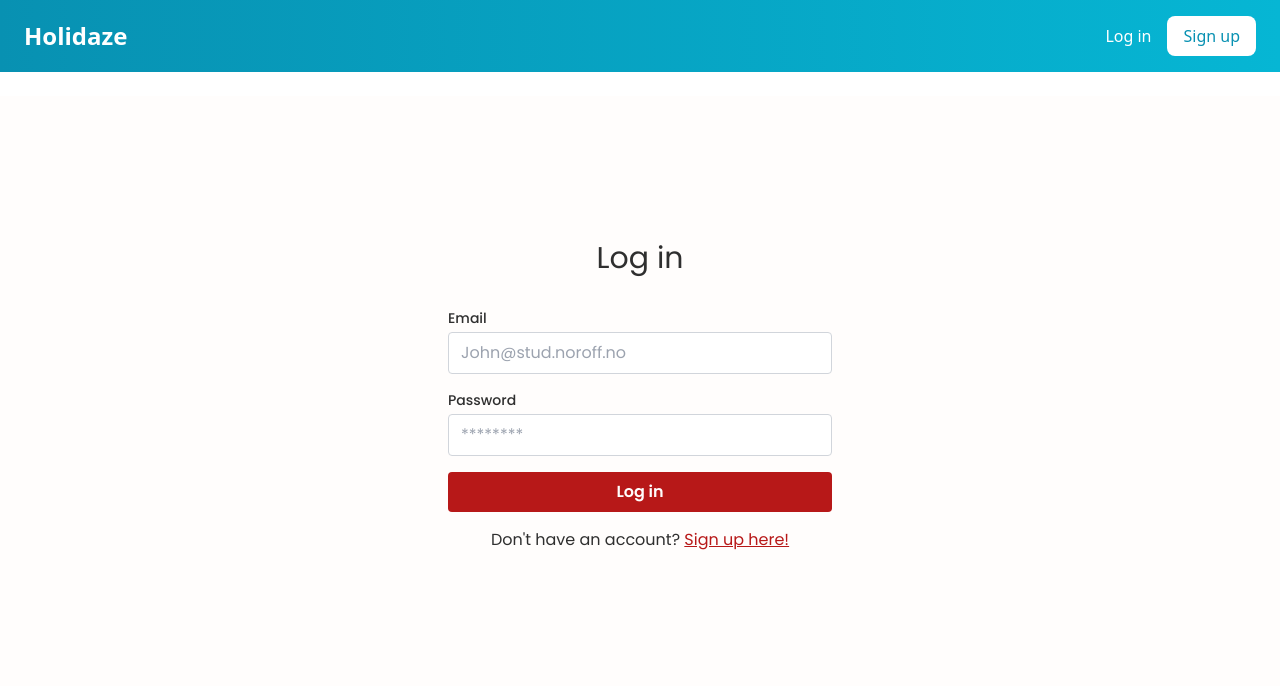
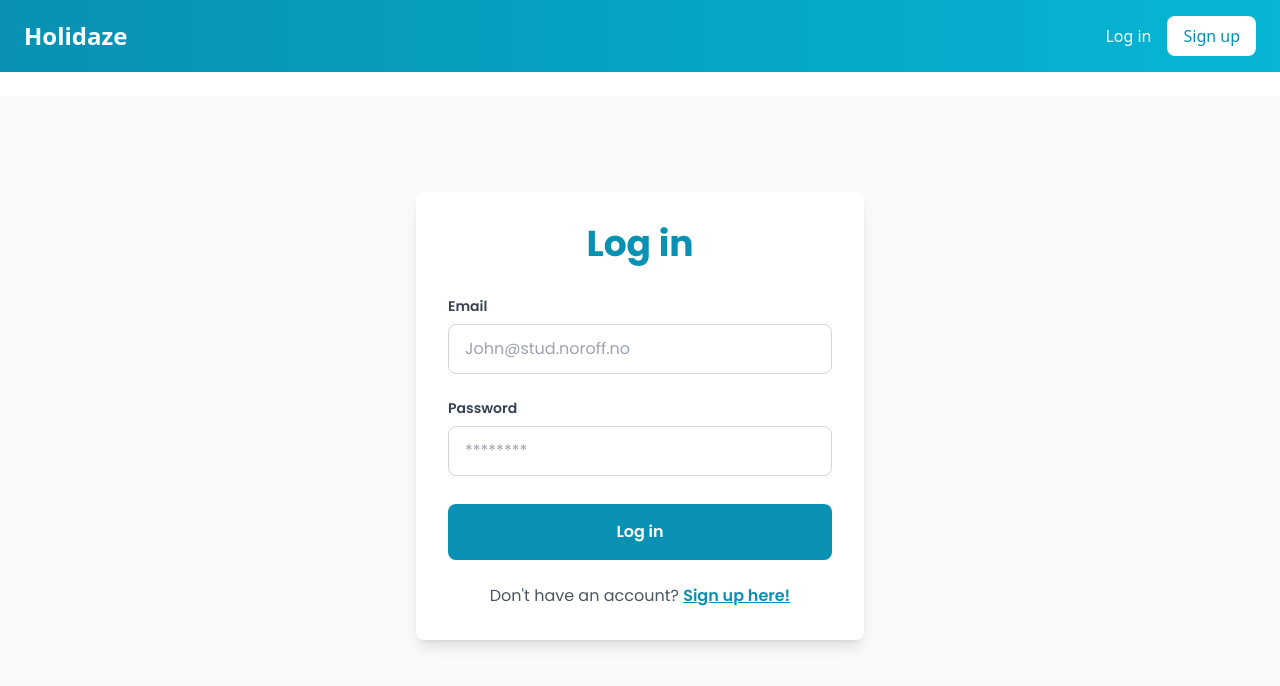
Before and after one commit to Bavy89/Holidaze, a React (Vite) app: page /login in a window 1280 px wide. Shown: the top 686 px of the page. Built offline with nearby package versions, Linux system fonts and the light colour scheme.

Commit message:
Update LoginPage.jsx

```diff
--- a/src/pages/LoginPage.jsx
+++ b/src/pages/LoginPage.jsx
@@ -52,57 +52,56 @@ const LoginPage = () => {
  };
 
  return (
-    <div className="flex flex-col items-center min-h-screen p-6 pt-36">
-      <h1 className="text-3xl text-text mb-8">Log in</h1>
+   <div className="flex flex-col items-center min-h-screen pt-24 bg-gray-50">
+     <div className="w-full max-w-md p-8 bg-white rounded-lg shadow-lg">
+       <h1 className="text-4xl font-bold text-center text-cyan-600 mb-8">Log in</h1>
 
-      <form
-        onSubmit={handleSubmit(onSubmit)}
-        className="w-full max-w-sm space-y-4"
-      >
+       <form onSubmit={handleSubmit(onSubmit)} className="space-y-6">
          <div>
-          <label className="block text-text text-sm font-medium mb-1">
+           <label className="block text-gray-700 text-sm font-semibold mb-2">
              Email
            </label>
            <input
              type="email"
              {...register("email")}
              placeholder="John@stud.noroff.no"
-            className="w-full border border-gray-300 rounded px-3 py-2 text-text"
+             className="w-full px-4 py-3 rounded-lg border border-gray-300 focus:border-cyan-500 focus:ring-2 focus:ring-cyan-200 focus:outline-none transition-all duration-200"
            />
-          <p className="text-red-500 text-sm">{errors.email?.message}</p>
+           <p className="mt-1 text-red-500 text-sm">{errors.email?.message}</p>
          </div>
 
          <div>
-          <label className="block text-text text-sm font-medium mb-1">
+           <label className="block text-gray-700 text-sm font-semibold mb-2">
              Password
            </label>
            <input
              type="password"
              {...register("password")}
              placeholder="********"
-            className="w-full border border-gray-300 rounded px-3 py-2 text-text"
+             className="w-full px-4 py-3 rounded-lg border border-gray-300 focus:border-cyan-500 focus:ring-2 focus:ring-cyan-200 focus:outline-none transition-all duration-200"
            />
-          <p className="text-red-500 text-sm">{errors.password?.message}</p>
+           <p className="mt-1 text-red-500 text-sm">{errors.password?.message}</p>
          </div>
 
          <button
            type="submit"
-          className="w-full bg-main-red text-background py-2 rounded font-semibold hover:bg-red-800 transition"
+           className="w-full py-4 bg-cyan-600 text-white rounded-lg font-semibold hover:bg-cyan-700 transition-all duration-200 transform hover:-translate-y-1 hover:shadow-md"
          >
            Log in
          </button>
        </form>
 
-      <p className="text-text mt-4">
+       <p className="text-center text-gray-600 mt-6">
          Don't have an account?{" "}
          <Link
            to="/signup"
-          className="text-main-red underline hover:text-red-800"
+           className="text-cyan-600 font-semibold hover:text-cyan-700 underline"
          >
            Sign up here!
          </Link>
        </p>
      </div>
+   </div>
  );
 };
 
```
Lines whose indentation alone changed are shown as unchanged.
